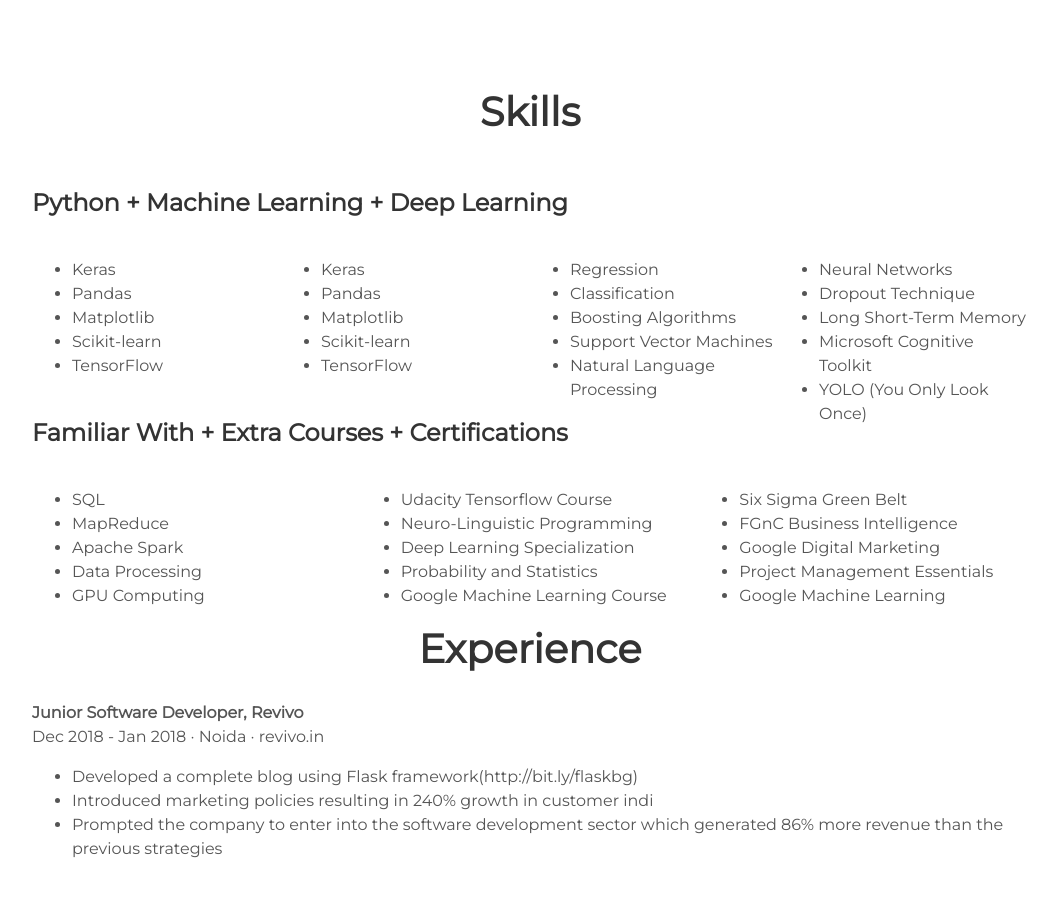
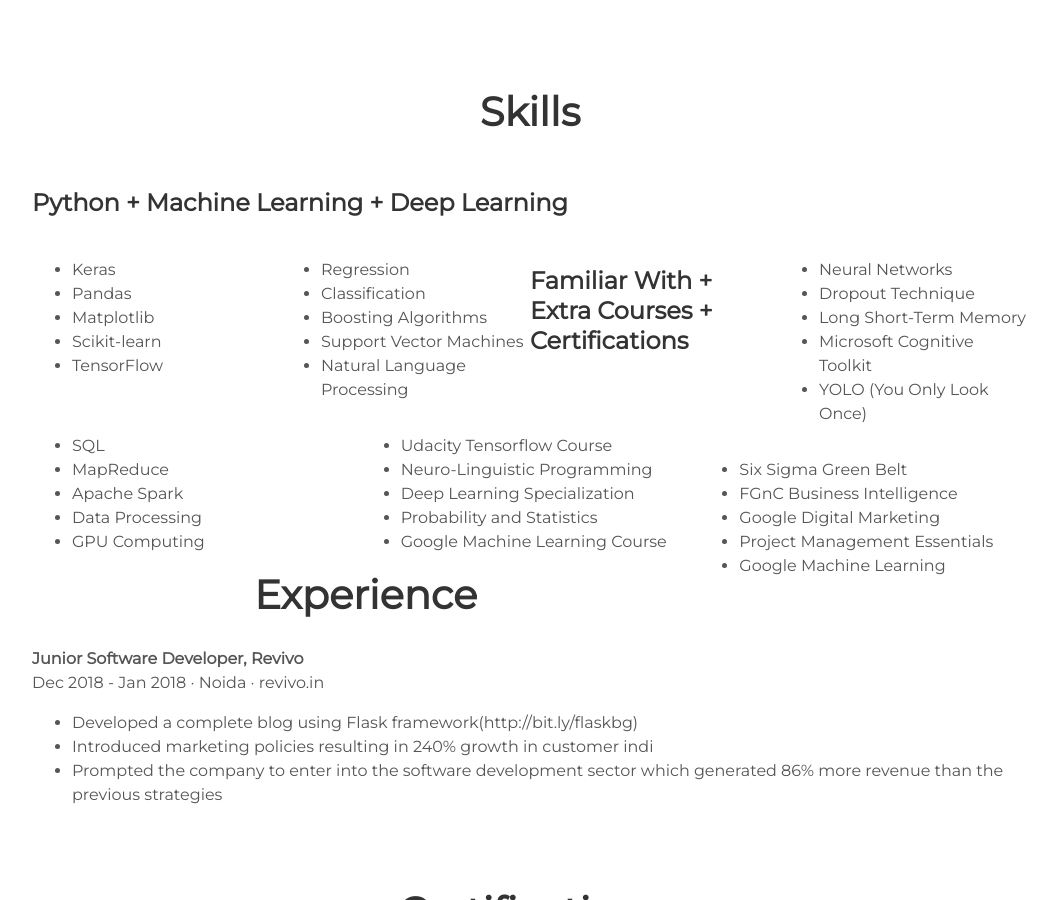
Before and after one commit to arkadee/arkadee.github.io, a Jekyll site: the page built from index.html, in a window 1280 px wide and 900 px high, scrolled down 1821 px. Shown: the whole window, without its empty margins (110-1167 px from the left). Built offline with Jekyll 4.4.1, drawn with Linux system fonts in a browser that asks for light colours.

Commit message:
Update skills.html

```diff
--- a/_includes/skills.html
+++ b/_includes/skills.html
@@ -7,15 +7,6 @@
 <h3>Python + Machine Learning + Deep Learning</h3>
 
 <div style="float: left; width: 25%;">
-<ul>
-    <li>Keras</li>
-    <li>Pandas</li>
-    <li>Matplotlib</li>
-    <li>Scikit-learn</li>
-    <li>TensorFlow</li>
-</ul>
-</div>
-  <div style="float: left; width: 25%;">
 <ul>
     <li>Keras</li>
     <li>Pandas</li>
```
